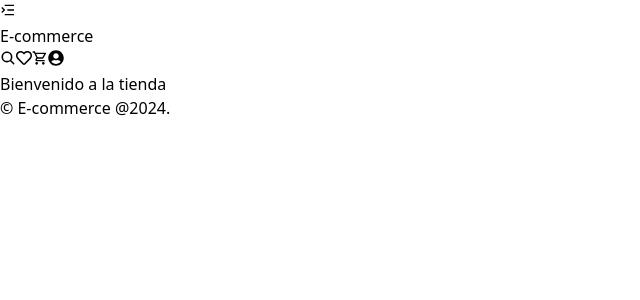
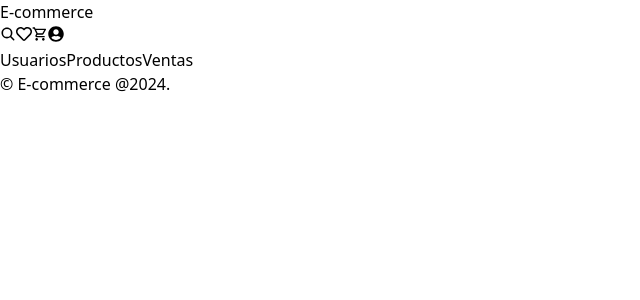
Before and after one commit to camiloperez98/ReactJs-Ts, a React (Vite) app: page / in a window 1280 px wide. Shown: the top 300 px of the page, without its empty margins (0-640 px from the left). Built offline with nearby package versions, Linux system fonts and the light colour scheme.

Commit message:
add Home page and modularization in the routes

```diff
--- a/src/App.tsx
+++ b/src/App.tsx
@@ -1,21 +1,15 @@
-import React from "react";
 import { BrowserRouter, Routes, Route } from "react-router-dom";
 import Layout from "./components/Layout/index";
-import ProductList from "./page/Products/index"; // Importa tu componente ProductList
-import Error404 from "./page/404/Error404"; // Puedes manejar errores 404
-// Otras importaciones...
+import { ProductRoute } from "./Routes/ProductRoute";
+import { HomeRoute } from "./Routes/HomeRoutes";
+import {UserRoute} from "./Routes/UserRoutes";
+import { Error404Route } from "./Routes/Error404Routes";
 
-const menuItems = [
-  { label: "Inicio", href: "/" },
-  { label: "Usuarios", href: "/users" },
-  { label: "Productos", href: "/products" },
-  { label: "Ventas", href: "/sale" },
-];
 
 const App = () => {
   return (
     <BrowserRouter>
-      <Layout menuItems={menuItems} title="E-commerce">
+      <Layout title="E-commerce">
         <div
           className="w-full
                       pt-4
@@ -28,9 +22,10 @@ const App = () => {
                       pr-[45px]"
           ></div>
           <Routes>
-            <Route path="/" element={<h1>Bienvenido a la tienda</h1>} />
-            <Route path="/products" element={<ProductList />} />
-            <Route path="*" element={<Error404 />} />
+            {HomeRoute()}
+            {ProductRoute()}
+            {UserRoute()}
+            {Error404Route()}
           </Routes>
         </div>
       </Layout>
--- /dev/null
+++ b/src/Routes/Error404Routes.tsx
@@ -0,0 +1,6 @@
+import { Route } from "react-router-dom";
+import Error404 from "../page/404/index";
+
+export  function Error404Route() {
+    return <Route path="*" element={<Error404 />} />;
+}
--- /dev/null
+++ b/src/Routes/HomeRoutes.tsx
@@ -0,0 +1,6 @@
+import { Route } from "react-router-dom";
+import Home from "../page/Home";
+
+export function HomeRoute() {
+  return <Route path="/" element={<Home />} />;
+}
--- /dev/null
+++ b/src/Routes/ProductRoute.tsx
@@ -0,0 +1,6 @@
+import { Route } from 'react-router-dom';
+import ProductList  from '../page/Products/index';
+
+export function ProductRoute() {
+  return <Route path="/products" element={<ProductList />} />;
+}
--- /dev/null
+++ b/src/Routes/UserRoutes.tsx
@@ -0,0 +1,6 @@
+import { Route } from "react-router-dom";
+import Users from "../page/User";
+
+export function UserRoute() {
+    return <Route path="/user" element={<Users />} />;
+}
--- a/src/components/Layout/index.tsx
+++ b/src/components/Layout/index.tsx
@@ -5,7 +5,7 @@ import Footer from "../Footer/index";
 
 type Props = {
   children: ReactNode;
-  menuItems: Array<{ label: string; href: string }>;
+  menuItems?: Array<{ label: string; href: string }>;
   title?: string;
 };
 
--- a/src/components/Navbar/index.tsx
+++ b/src/components/Navbar/index.tsx
@@ -43,17 +43,17 @@ const Navbar = ({ title, links }: Props) => {
         className="flex items-center
                       justify-between"
       >
-        <div
+        {/* <div
           className="flex items-center
                       justify-center
                       mt-2
                       mb-2"
         >
           <Menu links={links} />
-        </div>
+        </div> */}
 
         <div
-          className="ml-24
+          className="ml-[2px]
                     text-gray-700
                     text-2xl italic
                     font-mono
--- a/src/page/404/Error404.tsx
+++ b/src/page/404/index.tsx
@@ -2,7 +2,7 @@ import React from 'react'
 
 const Error404 = () => {
   return (
-    <div>Error404 o Ruta no encontrada ...</div>
+    <div>Que dirección busca mono?</div>
   )
 }
 
--- /dev/null
+++ b/src/page/Home/index.tsx
@@ -0,0 +1,41 @@
+import React from 'react'
+
+type Props = {}
+
+const rutes = [
+    { name: "Usuarios", href: "/user" },
+    { name: "Productos", href: "/products" },
+    { name: "Ventas", href: "/sale" },
+];
+
+const Home = (props: Props) => {
+    return (
+        <>
+            <div className='flex
+                    justify-between
+                    pb-4
+                    pl-[40px]
+                    pr-[40px]'>
+                {rutes.map((rute, index) => (
+                    <button key={index}
+                    className='bg-gray-100
+                    text-black
+                    font-mono
+                    py-1
+                    px-4
+                    border-[1px]
+                    border-gray-300
+                    transition-all
+                    duration-300
+                    rounded-full
+                    w-[140px] '>
+                        <a href={rute.href}>{rute.name}</a>
+                    </button>
+                ))}
+
+            </div>
+        </>
+    )
+}
+
+export default Home;
--- /dev/null
+++ b/src/page/User/index.tsx
@@ -0,0 +1,11 @@
+import React from 'react'
+
+type Props = {}
+
+const User = (props: Props) => {
+  return (
+    <div>Usuarios</div>
+  )
+}
+
+export default User;
```
Also changed, not shown: 1 other file (tests, documents, lock files or other folders).
